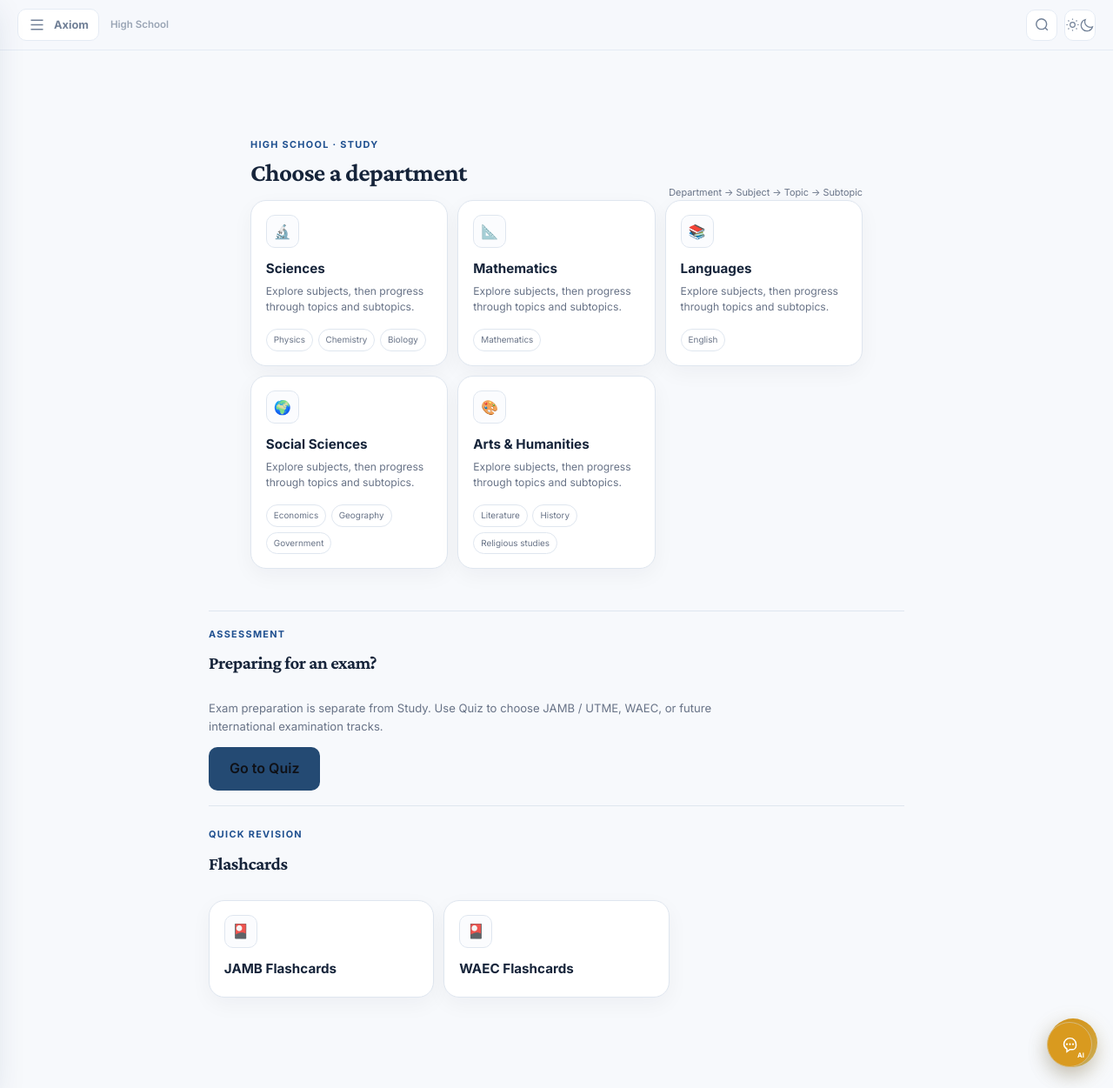
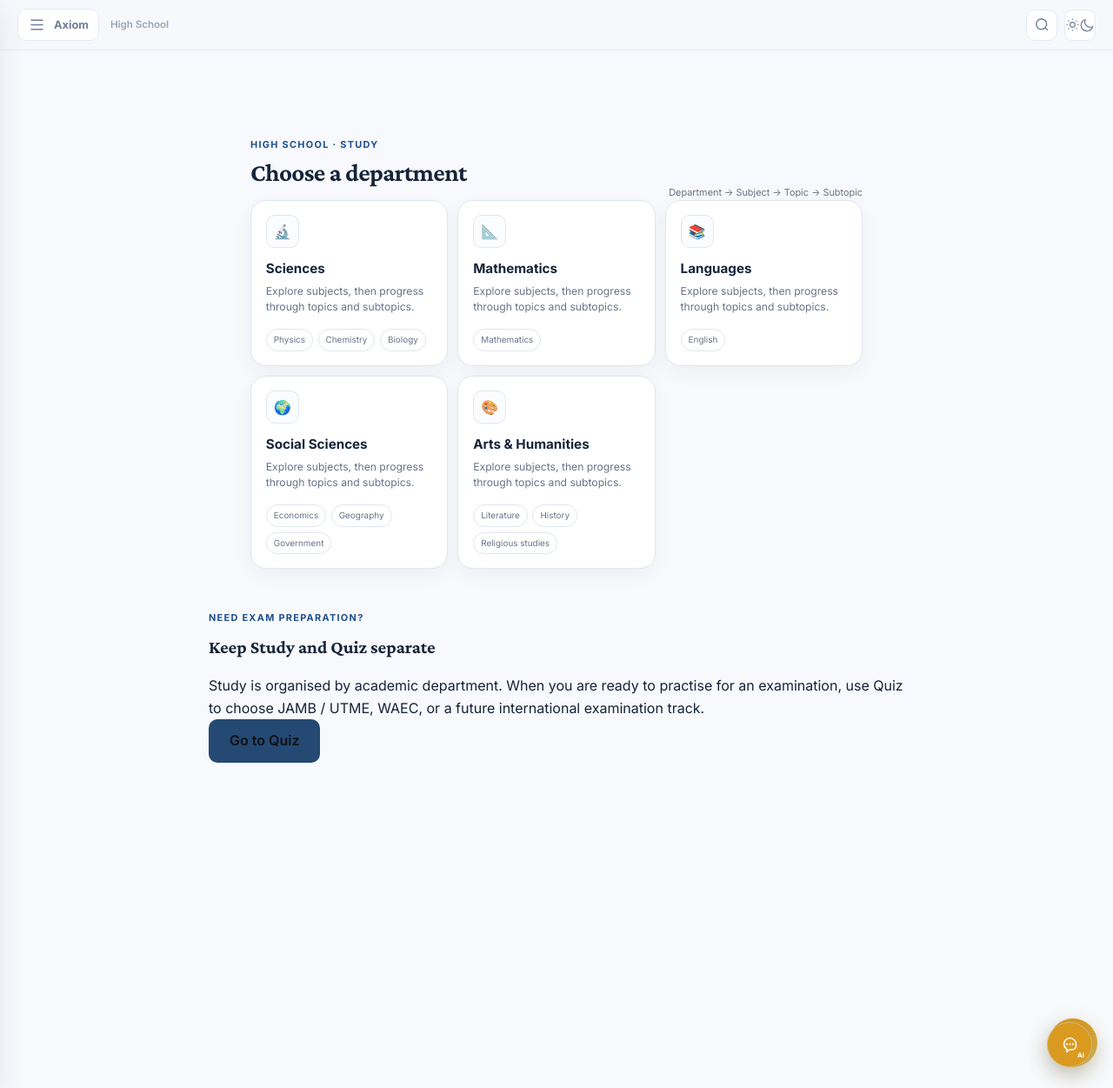
Before and after one commit to michaellegit28/axiom-academy, a Jekyll site: the page built from high-school/index.md, in a window 1280 px wide and 1251 px high. Shown: the whole window at 87% size. Built offline with Jekyll 4.4.1, drawn with Linux system fonts in a browser that asks for light colours; comment, search, counter and statistics services are not loaded.

```diff
--- a/high-school/index.md
+++ b/high-school/index.md
@@ -38,32 +38,11 @@
   </div>
 </section>
 
-<section class="section-block study-exam-note" aria-labelledby="exam-prep-heading">
-  <div class="section-heading">
-    <div>
-      <span class="eyebrow">Assessment</span>
-      <h2 id="exam-prep-heading">Preparing for an exam?</h2>
-    </div>
+<section class="section-block study-next-step" aria-labelledby="study-next-heading">
+  <div>
+    <span class="eyebrow">Need exam preparation?</span>
+    <h2 id="study-next-heading">Keep Study and Quiz separate</h2>
+    <p>Study is organised by academic department. When you are ready to practise for an examination, use Quiz to choose JAMB / UTME, WAEC, or a future international examination track.</p>
   </div>
-  <p>Exam preparation is separate from Study. Use Quiz to choose JAMB / UTME, WAEC, or future international examination tracks.</p>
   <a href="{{ '/quiz/' | relative_url }}" class="btn btn-primary">Go to Quiz</a>
 </section>
-
-<section class="section-block">
-  <div class="section-heading">
-    <div>
-      <span class="eyebrow">Quick revision</span>
-      <h2>Flashcards</h2>
-    </div>
-  </div>
-  <div class="track-selector">
-    <a href="{{ '/flash/jamb/' | relative_url }}" class="track-card jamb">
-      <div class="track-icon">🎴</div>
-      <h3>JAMB Flashcards</h3>
-    </a>
-    <a href="{{ '/flash/waec/' | relative_url }}" class="track-card waec">
-      <div class="track-icon">🎴</div>
-      <h3>WAEC Flashcards</h3>
-    </a>
-  </div>
-</section>
```
